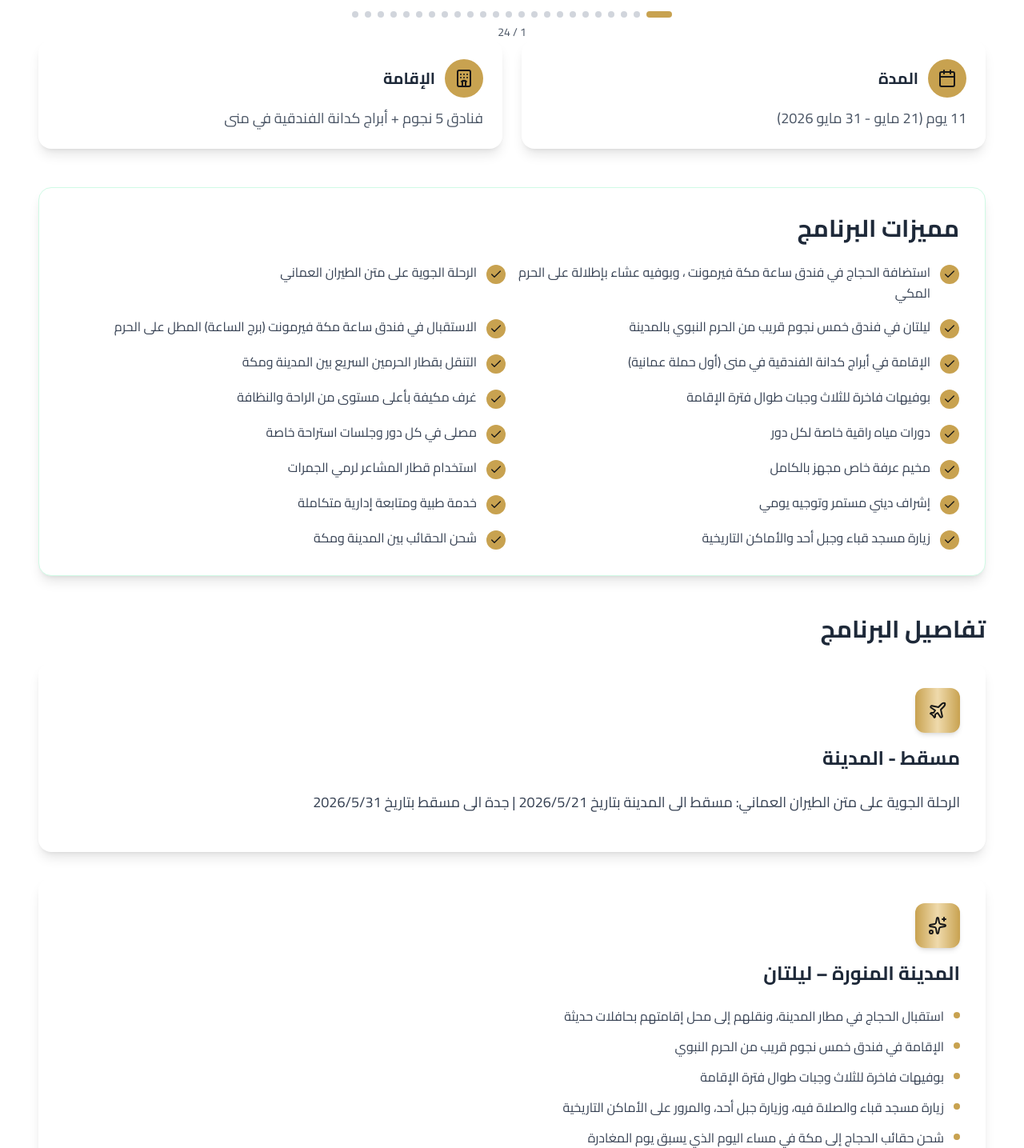
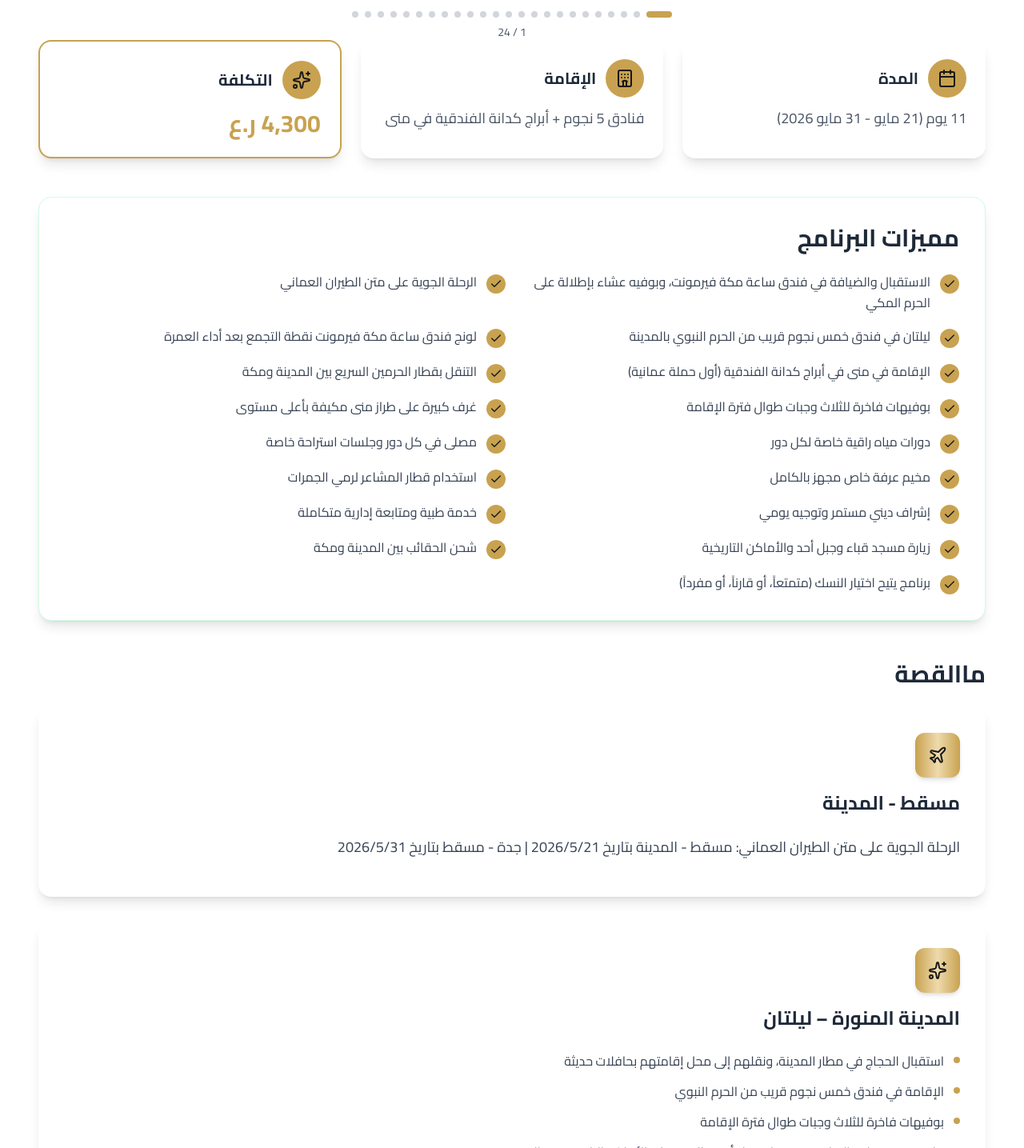
Before and after one commit to Omar-Risi/nidaa-hajj, a Next.js app: page /hajj in a window 1280 px wide. Shown: the part 1275-2710 px from the top of the page at 80% size. Built offline with nearby package versions, Linux system fonts and the light colour scheme.

Commit message:
ref: batman x3

```diff
--- a/src/app/hajj/page.tsx
+++ b/src/app/hajj/page.tsx
@@ -1,4 +1,3 @@
-
 'use client';
 import { useRouter } from 'next/navigation';
 import {
@@ -63,11 +62,11 @@ export default function HajjOfferPage() {
     "صور أبراج منى الفندقية (كدانة الوادي)",
     "صور أبراج منى الفندقية (كدانة الوادي)",
     "صور أبراج منى الفندقية (كدانة الوادي)",
-    "الإفامة في عرفة",
-    "الإفامة في عرفة",
-    "الإفامة في عرفة",
-    "الإفامة في عرفة",
-    "الإفامة في عرفة",
+    "الإقامة في عرفة",
+    "الإقامة في عرفة",
+    "الإقامة في عرفة",
+    "الإقامة في عرفة",
+    "الإقامة في عرفة",
   ];
 
 
@@ -75,7 +74,7 @@ export default function HajjOfferPage() {
     {
       icon: Plane,
       title: "مسقط - المدينة",
-      content: "الرحلة الجوية على متن الطيران العماني: مسقط الى المدينة بتاريخ 2026/5/21 | جدة الى مسقط بتاريخ 2026/5/31"
+      content: "الرحلة الجوية على متن الطيران العماني: مسقط - المدينة بتاريخ 2026/5/21 | جدة - مسقط بتاريخ 2026/5/31"
     },
     {
       icon: Sparkles,
@@ -84,28 +83,29 @@ export default function HajjOfferPage() {
         "استقبال الحجاج في مطار المدينة، ونقلهم إلى محل إقامتهم بحافلات حديثة",
         "الإقامة في فندق خمس نجوم قريب من الحرم النبوي",
         "بوفيهات فاخرة للثلاث وجبات طوال فترة الإقامة",
-        "زيارة مسجد قباء والصلاة فيه، وزيارة جبل أحد، والمرور على الأماكن التاريخية",
-        "شحن حقائب الحجاج إلى مكة في مساء اليوم الذي يسبق يوم المغادرة",
-        "مغادرة المدينة إلى مكة بواسطة قطار الحرمين السريع"
+        "زيارة مسجد قباء والصلاة فيه، وزيارة جبل أحد، والمرور على الأماكن التاريخية في المدينة",
+        "شحن حقائب الحجاج إلى مكة في مساء اليوم الذي يسبق يوم المغادرة، لكي تسبقهم إلى محل إقامتهم بمكة",
+        "مغادرة المدينة إلى مكة بواسطة قطار الحرمين السريع",
+        "برنامج الحج معنا يتيح لك اختيار النسك الذي تريد فيمكنك أن تكون متمتعاً، أو قارناً، أو مفرداً"
       ]
     },
     {
       icon: Sparkles,
-      title: "الانتقال إلى مكة المكرمة (7 - 13 من ذي الحجة)",
+      title: "مكة المكرمة (6 - 13 من ذي الحجة)",
       items: [
-        "الاستقبال في فندق ساعة مكة فيرمونت (برج الساعة) 5 نجوم، المطل على الحرم المكي الشريف",
-        "قبل أداء العمرة: تناول العشاء بوفيه فاخر في مطعم الفندق المطل على الحرم المكي",
-        "أداء العمرة، والتجمع بعدها في لونج فندق ساعة مكة فيرمونت",
-        "في حافلات فاخرة يتم نقل الحجاج إلى الفندق المهيأ لإقامتهم في مكة، فندق تايم ربى مكة"
+        "الاستقبال والضيافة في فندق ساعة مكة فيرمونت (برج الساعة) 5 نجوم، المطل على الحرم المكي الشريف، وتناول العشاء بوفيه فاخر في مطعم الفندق",
+        "لونج فندق ساعة مكة فيرمونت نقطة التجمع بعد أداء العمرة",
+        "الإقامة في مكة في فندق ربى تايم مكة"
       ]
     },
     {
       icon: Building,
-      title: "الإقامة في منى في أبراج كدانة الفندقية (من 8 إلى 12 من ذي الحجة)",
+      title: "مشعر منى (من 8 إلى 12 من ذي الحجة)",
       subtitle: "راحة فندقية داخل المشاعر المقدسة",
       items: [
-        "غرف مكيفة بأعلى مستوى من الراحة والنظافة",
-        "دورات مياه راقية خاصة بأبراج كدانه لكل دور دورات مياه خاصة به",
+        "الإقامة في منى في أبراج كدانة الفندقية",
+        "غرف كبيرة على طراز منى مكيفة بأعلى مستوى عال من الراحة والنظافة",
+        "دورات مياه راقية خاصة بأبراج كدانة لكل دور دورات مياه خاصة به",
         "مصلى في كل دور وجلسات استراحة خاصة",
         "ثلاث وجبات بوفيه عالمي فاخر ومشروبات وسناك على مدار اليوم",
         "إشراف ديني مستمر وتوجيه يومي لأعمال الحج",
@@ -114,13 +114,13 @@ export default function HajjOfferPage() {
     },
     {
       icon: Mountain,
-      title: "عرفات – مزدلفة – أيام التشريق",
+      title: "عرفات – مزدلفة",
       items: [
-        "التنقل بين المشاعر بالحافلات الحديثة المكيفة",
-        "مخيم عرفة خاص للشعور بروحانية يوم عرفة مع تنظيم مميز",
+        "مخيم عرفة خاص للشعور بروحانية يوم عرفة مع تنظيم وإعداد مميز",
         "المخيم مجهز بمكان لتناول الطعام، ومكان للصلاة، ودورات مياه راقية ونظيفة",
         "توفير التغذية للوجبات الرئيسية، والمشروبات الباردة والساخنة وسناك",
-        "مزدلفة حط رحال"
+        "مزدلفة حط رحال",
+        "التنقل بين المشاعر بالحافلات الحديثة المكيفة"
       ]
     },
     {
@@ -128,9 +128,13 @@ export default function HajjOfferPage() {
       title: "أيام التشريق",
       items: [
         "المبيت في منى في أبراج منى ليلا، ويمكن للحجاج المكث في الفندق في مكة نهارا لمزيد من الراحة",
-        "استخدام قطار المشاعر في يوم العيد وأيام التشريق لدخول منى ورمي الجمرات، إذا سمحت الأنظمة",
-        "ليلة في جدة قبل العودة إلى الوطن حسب ظروف الطيران"
+        "استخدام قطار المشاعر في يوم العيد وأيام التشريق لدخول منى ورمي الجمرات، إذا سمحت الأنظمة"
       ]
+    },
+    {
+      icon: Hotel,
+      title: "جدة",
+      content: "ليلة في جدة قبل العودة إلى الوطن حسب ظروف حجوزات الطيران"
     },
     {
       icon: Info,
@@ -148,14 +152,14 @@ export default function HajjOfferPage() {
   ];
 
   const features = [
-    "استضافة الحجاج في فندق ساعة مكة فيرمونت ، وبوفيه عشاء بإطلالة على الحرم المكي",
+    "الاستقبال والضيافة في فندق ساعة مكة فيرمونت، وبوفيه عشاء بإطلالة على الحرم المكي",
     "الرحلة الجوية على متن الطيران العماني",
     "ليلتان في فندق خمس نجوم قريب من الحرم النبوي بالمدينة",
-    "الاستقبال في فندق ساعة مكة فيرمونت (برج الساعة) المطل على الحرم",
-    "الإقامة في أبراج كدانة الفندقية في منى (أول حملة عمانية)",
+    "لونج فندق ساعة مكة فيرمونت نقطة التجمع بعد أداء العمرة",
+    "الإقامة في منى في أبراج كدانة الفندقية (أول حملة عمانية)",
     "التنقل بقطار الحرمين السريع بين المدينة ومكة",
     "بوفيهات فاخرة للثلاث وجبات طوال فترة الإقامة",
-    "غرف مكيفة بأعلى مستوى من الراحة والنظافة",
+    "غرف كبيرة على طراز منى مكيفة بأعلى مستوى",
     "دورات مياه راقية خاصة لكل دور",
     "مصلى في كل دور وجلسات استراحة خاصة",
     "مخيم عرفة خاص مجهز بالكامل",
@@ -164,6 +168,7 @@ export default function HajjOfferPage() {
     "خدمة طبية ومتابعة إدارية متكاملة",
     "زيارة مسجد قباء وجبل أحد والأماكن التاريخية",
     "شحن الحقائب بين المدينة ومكة",
+    "برنامج يتيح اختيار النسك (متمتعاً، أو قارناً، أو مفرداً)"
   ];
 
   return (
@@ -182,7 +187,7 @@ export default function HajjOfferPage() {
             حج عام 1447هـ مع حملة النداء للحج والعمرة
           </h1>
           <p className="text-xl md:text-2xl text-white mb-3 max-w-3xl leading-relaxed">
-            الحملة المعروفة بالتطوير المستمر في خدماتها، تسجل نفسها في هذا الموسم 1447هـ كأول حملة عمانية تقيم في منى في أبراج منى الفندقية الجديدة (كدانة).
+            الحملة المعروفة برغبتها بالتطوير المستمر لخدماتها، تسجل نفسها في هذا الموسم 1447هـ كأول حملة عمانية تجعل محل إقامتها في مشعر منى في أبراج منى الفندقية الجديدة (كدانة).
           </p>
           <p className="text-xl md:text-2xl text-white font-bold mb-6">
             فأنتم على موعد مع إقامة فندقية في المشاعر المقدسة!!
@@ -225,7 +230,7 @@ export default function HajjOfferPage() {
         />
 
         {/* Quick Info */}
-        <div className="grid grid-cols-1 md:grid-cols-2 gap-6 mb-12">
+        <div className="grid grid-cols-1 md:grid-cols-3 gap-6 mb-12">
           <div className="bg-white rounded-2xl p-6 shadow-lg">
             <div className="flex items-center gap-3 mb-3">
               <div className="w-12 h-12 bg-gold-start rounded-full flex items-center justify-center">
@@ -244,6 +249,16 @@ export default function HajjOfferPage() {
               <h3 className="text-xl font-bold text-gray-800">الإقامة</h3>
             </div>
             <p className="text-gray-600 text-lg">فنادق 5 نجوم + أبراج كدانة الفندقية في منى</p>
+          </div>
+
+          <div className="bg-white rounded-2xl p-6 shadow-lg border-2 border-gold-start">
+            <div className="flex items-center gap-3 mb-3">
+              <div className="w-12 h-12 bg-gold-start rounded-full flex items-center justify-center">
+                <Sparkles className="w-6 h-6 text-foreground" />
+              </div>
+              <h3 className="text-xl font-bold text-gray-800">التكلفة</h3>
+            </div>
+            <p className="text-3xl font-bold text-gold-start">4,300 ر.ع</p>
           </div>
         </div>
 
@@ -265,7 +280,7 @@ export default function HajjOfferPage() {
         {/* Detailed Sections */}
         <div className="space-y-8">
           <h2 className="text-3xl font-bold text-gray-800 mb-6">
-            تفاصيل البرنامج
+            ماالقصة
           </h2>
           {sections.map((section, index) => {
             const Icon = section.icon;
@@ -310,12 +325,12 @@ export default function HajjOfferPage() {
         {/* CTA */}
         <div className="mt-12 golden rounded-2xl p-12 text-center shadow-2xl">
           <h2 className="text-3xl md:text-4xl font-bold mb-4 text-foreground">
-            لا تفوت هذه الفرصة المميزة
+            خذ مكانك في مشهد التميز، واجعلنا اختيارك
           </h2>
-          <p className="text-xl mb-8 text-foreground">
+          <p className="text-xl mb-2 text-foreground">
             كن جزءاً من تجربة الحج الفريدة مع حملة النداء
           </p>
-          <div className="flex flex-wrap justify-center gap-4">
+          <div className="flex flex-wrap justify-center gap-4 mb-6">
             <a
               href="https://wa.me/96897477488"
               target="_blank"
@@ -327,11 +342,23 @@ export default function HajjOfferPage() {
             </a>
             <a
               href="tel:+96897477488"
-              className="flex items-center gap-2 px-8 py-4 bg-foreground text-gold-start rounded-lg hover:scale-105  transition-transform shadow-lg text-lg font-bold"
+              className="flex items-center gap-2 px-8 py-4 bg-foreground text-gold-start rounded-lg hover:scale-105 transition-transform shadow-lg text-lg font-bold"
             >
               <Phone className="w-6 h-6" />
               97477488
             </a>
+          </div>
+          <div className="pt-6 border-t border-foreground/20">
+            <p className="text-foreground font-medium mb-2">للتواصل:</p>
+            <div className="flex flex-wrap justify-center gap-4 text-lg">
+              <a href="tel:+96897477488" className="text-foreground hover:underline font-bold">
+                97477488
+              </a>
+              <span className="text-foreground">|</span>
+              <a href="tel:+96899219093" className="text-foreground hover:underline font-bold">
+                99219093
+              </a>
+            </div>
           </div>
         </div>
       </div>
```
